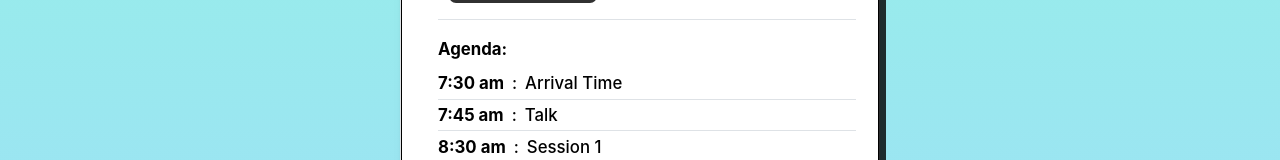
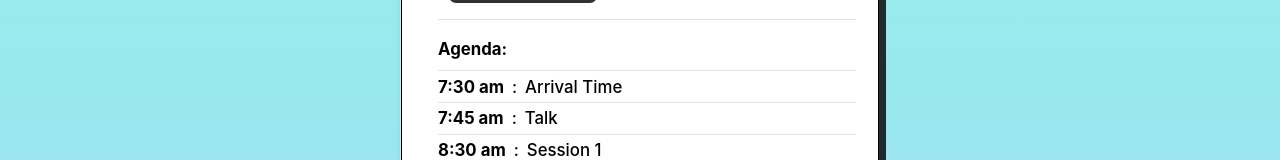
Before and after one commit to griffinbrooks47/abbiscup, a Next.js app: page /events in a window 1280 px wide. Shown: the part 413-573 px from the top of the page. Built offline with nearby package versions, Linux system fonts and the light colour scheme; a web font is replaced by a local one.

Commit message:
extra divider

```diff
--- a/app/events/page.tsx
+++ b/app/events/page.tsx
@@ -41,6 +41,7 @@ export default function Events() {
                         <Divider className="my-[0.5rem]"></Divider>
                         <div className="mb-[0.5rem]">
                             <div className="font-bold mt-[0.5rem] mb-[0.5rem]">Agenda:</div>
+                            <Divider></Divider>
                             <ScheduleItem
                                 time="7:30 am"
                                 title="Arrival Time"
```
